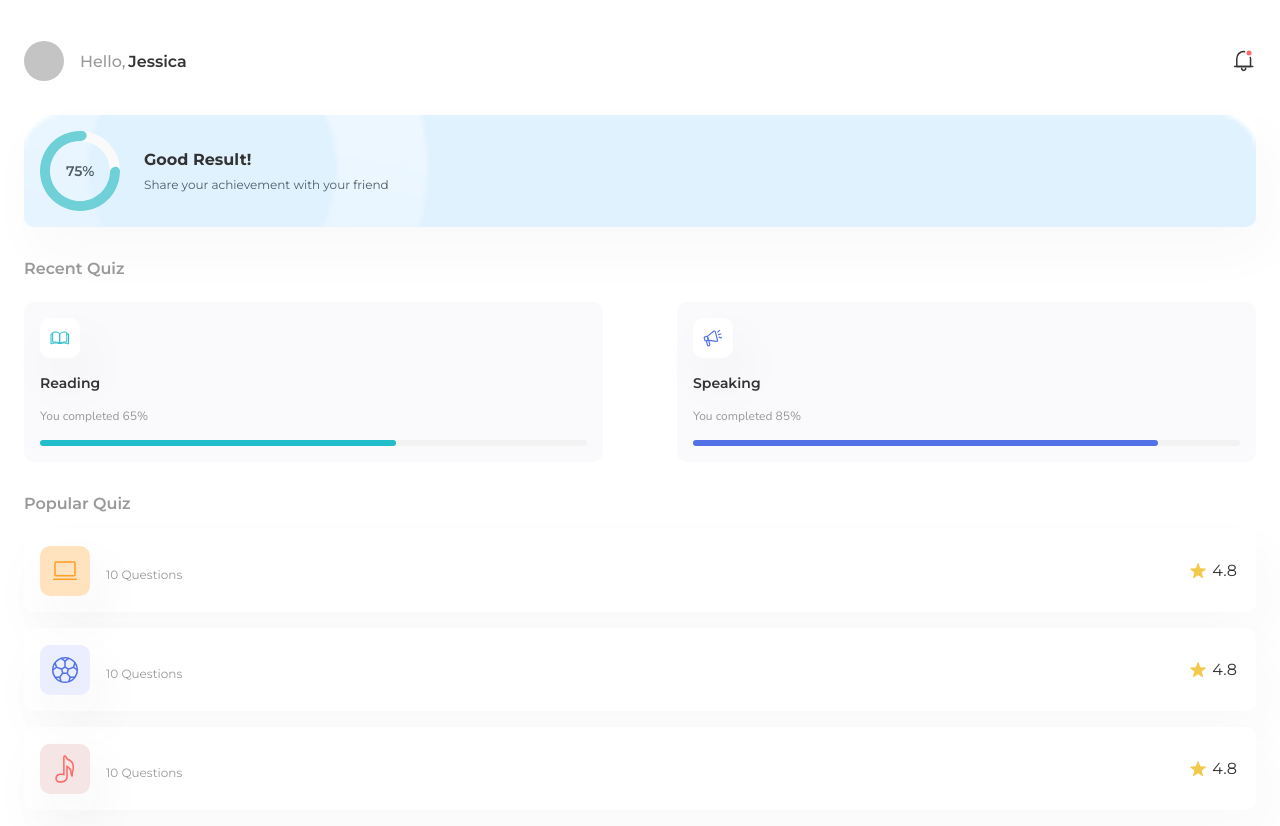
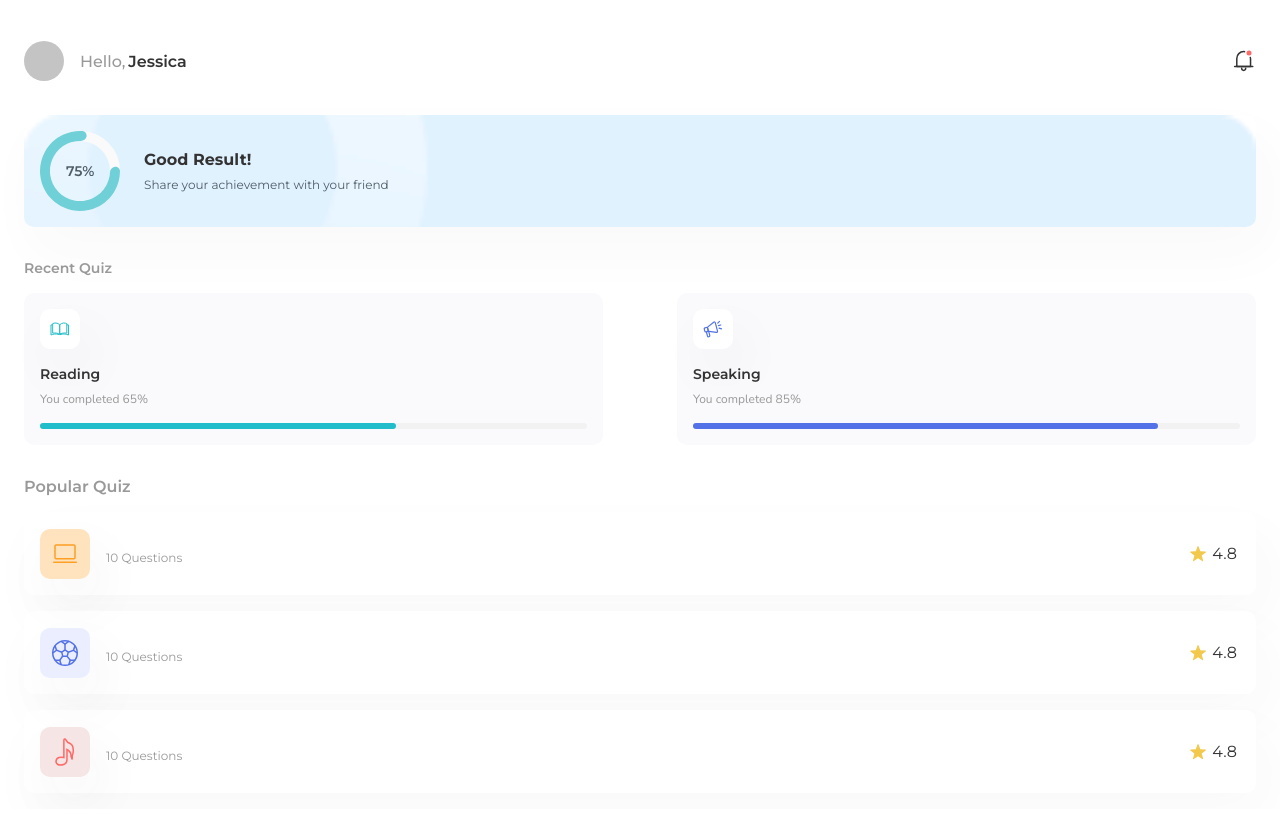
Before and after one commit to ecioferraz/quiz-modern-app, a React (Vite) app: page / in a window 1280 px wide. Built offline with nearby package versions, Linux system fonts and the light colour scheme.

Commit message:
refactor: RecentQuiz

```diff
--- a/src/templates/RecentQuiz/styles.ts
+++ b/src/templates/RecentQuiz/styles.ts
@@ -4,7 +4,10 @@ export const Container = styled.section`
   ${({ theme }) => css`
     h1 {
       color: ${theme.font.color.tertiaryColor};
+      font-size: 1.4rem;
       font-weight: ${theme.font.weight.semiBold};
+      margin-bottom: ${theme.spacings.small};
+      margin-top: 0;
     }
 
     margin: 1.6rem 0;
@@ -43,6 +46,7 @@ export const RecentQuizCardContainer = styled.section`
     h2 {
       font-size: 1.4rem;
       font-weight: ${theme.font.weight.semiBold};
+      margin-bottom: ${theme.spacings.xsmall};
     }
 
     p {
@@ -50,6 +54,7 @@ export const RecentQuizCardContainer = styled.section`
       font-family: ${theme.font.family.secondaryFont};
       font-size: 1.2rem;
       font-weight: ${theme.font.weight.regular};
+      margin-top: ${theme.spacings.xsmall};;
     }
   `}
 `;
```
Also changed, not shown: 1 other file (tests, documents, lock files or other folders).
